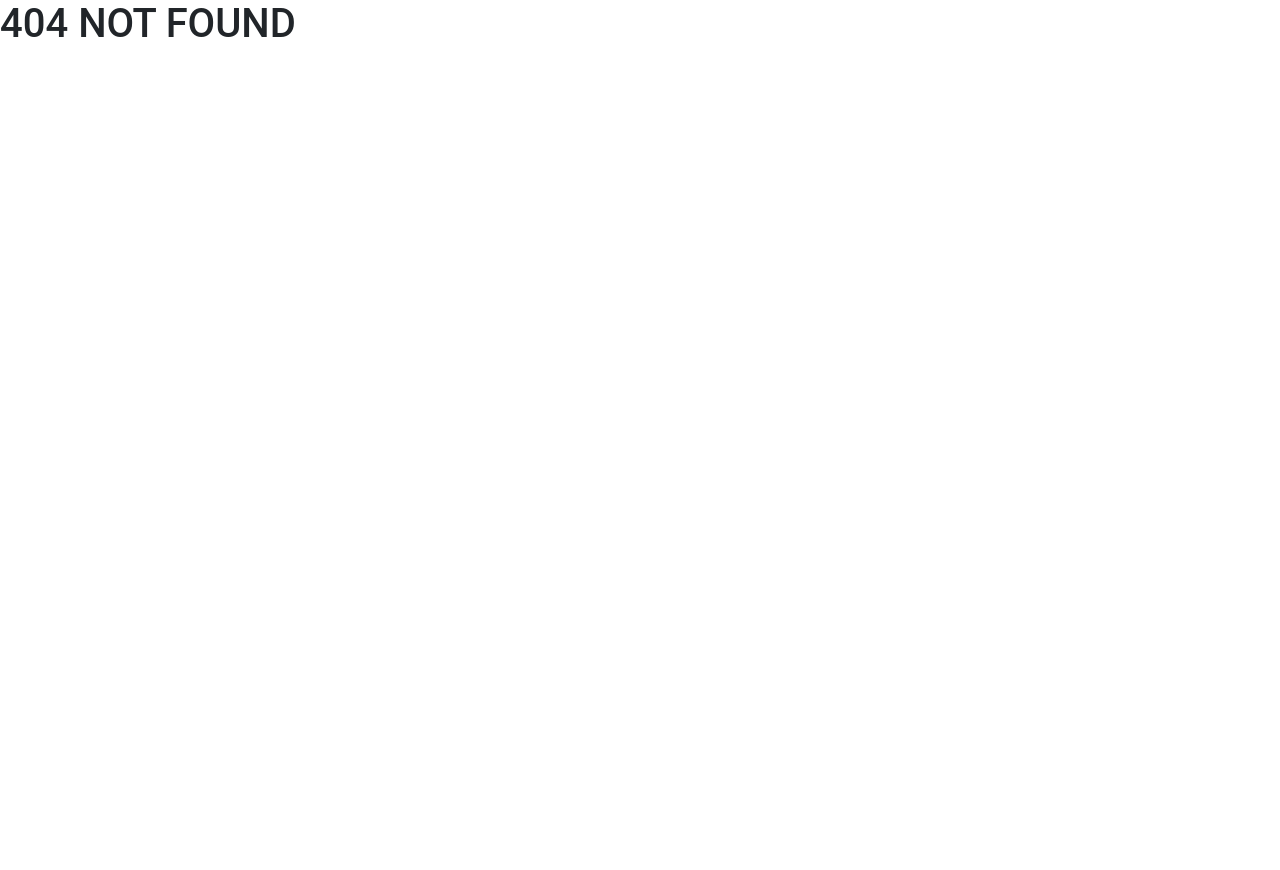
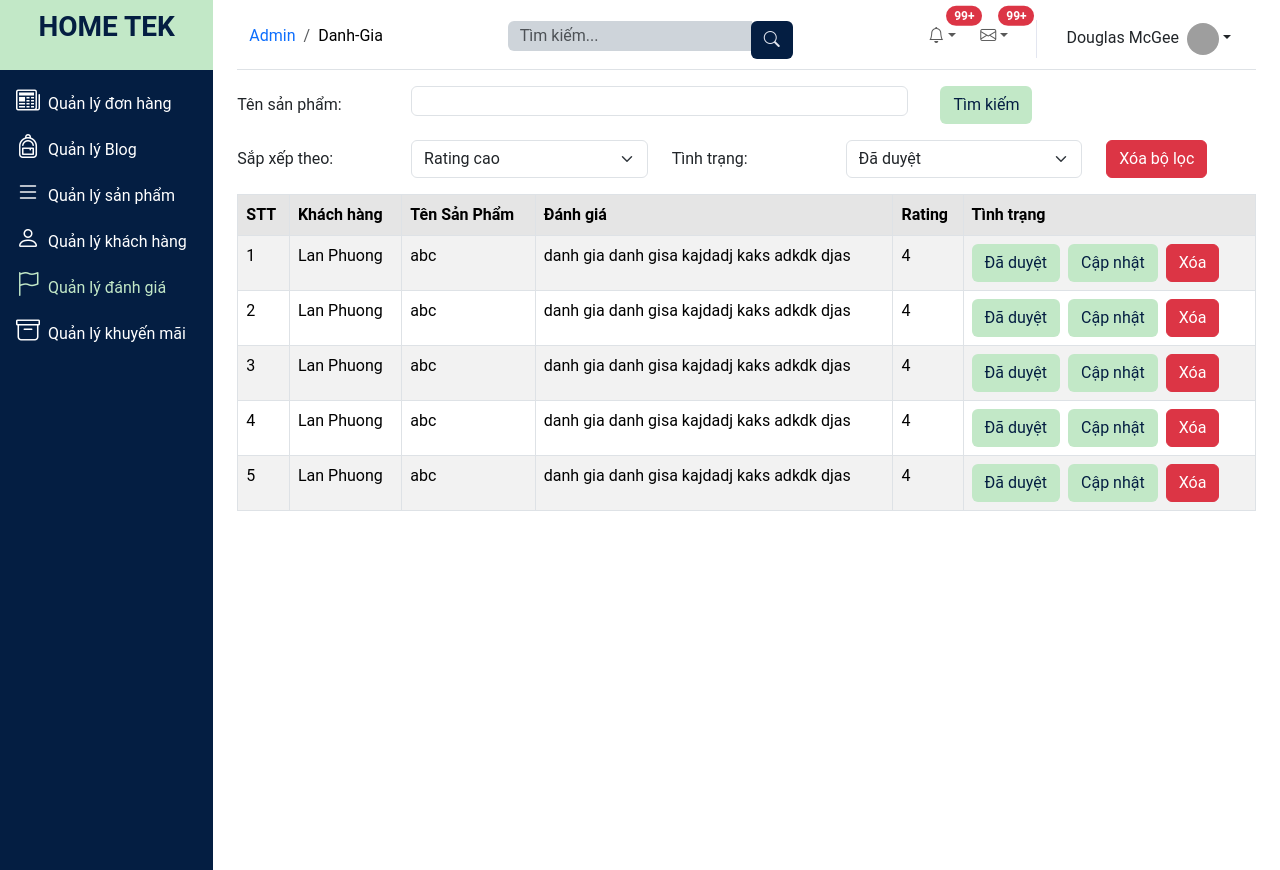
Before and after one commit to LuanPhan2911/hometek, a React (Create React App) app: page /admin/danh-gia in a window 1280 px wide. Before the commit this address had no page. Before the commit the page ends 800 px from the top, so only its background shows below. Built offline with nearby package versions, Linux system fonts and the light colour scheme; grey boxes are pictures that could not be loaded.

Commit message:
rate update

```diff
--- a/src/App.js
+++ b/src/App.js
@@ -14,6 +14,8 @@ import CategoryUpdate from "./Pages/Admin/Category/CategoryUpdate";
 import Blog from "./Pages/Admin/Blog/Blog";
 import BlogCreate from "./Pages/Admin/Blog/BlogCreate";
 import BlogUpdate from "./Pages/Admin/Blog/BlogUpdate";
+import Rate from "./Pages/Admin/Rating/Rate";
+import RateUpdate from "./Pages/Admin/Rating/RateUpdate";
 
 const App = () => {
   return (
@@ -46,11 +48,12 @@ const App = () => {
             <Route path="blog" element={<Blog />}></Route>
             <Route path="blog/create" element={<BlogCreate />}></Route>
             <Route path="blog/update" element={<BlogUpdate />}></Route>
+            <Route path="danh-gia" element={<Rate />}></Route>
+            <Route path="danh-gia/update" element={<RateUpdate />}></Route>
 
-            {/* <Route path="don-hang" element={<Product />}></Route>
+            <Route path="don-hang" element={<Product />}></Route>
 
             <Route path="khuyen-mai" element={<Customer />}></Route>
-            <Route path="danh-gia" element={<Customer />}></Route> */}
           </Route>
 
           {/* endluan */}
--- a/src/Pages/Admin/Blog/BlogCreate.js
+++ b/src/Pages/Admin/Blog/BlogCreate.js
@@ -1,5 +1,14 @@
 const BlogCreate = () => {
   return (
+    <>
+      <div className="blog-title">
+        <button className="btn bg-dark text-white">
+          <i className="bi bi-chevron-left"></i>
+        </button>
+        <span className="bg-secondary-subtle p-2 mx-2 rounded">
+          Thêm bài viết
+        </span>
+      </div>
       <div className="card">
         <div className="card-header">
           <h3 className="text-center fw-bold"> Thêm bài viết mới</h3>
@@ -41,6 +50,7 @@ const BlogCreate = () => {
           <button className="btn btn-success my-2">Lưu Blog</button>
         </div>
       </div>
+    </>
   );
 };
 export default BlogCreate;
--- a/src/Pages/Admin/Blog/BlogUpdate.js
+++ b/src/Pages/Admin/Blog/BlogUpdate.js
@@ -1,5 +1,14 @@
 const BlogUpdate = () => {
   return (
+    <>
+      <div className="blog-title">
+        <button className="btn bg-dark text-white">
+          <i className="bi bi-chevron-left"></i>
+        </button>
+        <span className="bg-secondary-subtle p-2 mx-2 rounded">
+          Sửa bài viết
+        </span>
+      </div>
       <div className="card">
         <div className="card-header">
           <h3 className="text-center fw-bold"> Sửa bài viết</h3>
@@ -41,6 +50,7 @@ const BlogUpdate = () => {
           <button className="btn btn-success my-2">Cập nhật</button>
         </div>
       </div>
+    </>
   );
 };
 export default BlogUpdate;
--- a/src/Pages/Admin/Products/Product.js
+++ b/src/Pages/Admin/Products/Product.js
@@ -87,7 +87,7 @@ const Product = () => {
           </div>
         </div>
         <div className="mb-3 row">
-          <label className="col-lg-2 col-form-label">Tên sản phẩm: </label>
+          <label className="col-lg-2 col-form-label">Khoản giá: </label>
           <div className="col-lg-3">
             <select className="form-select">
               <option>1 đến 3 triệu</option>
--- /dev/null
+++ b/src/Pages/Admin/Rating/Rate.js
@@ -0,0 +1,107 @@
+import { Link } from "react-router-dom";
+import "./Rate.scss";
+
+const Rate = () => {
+  const rates = [
+    {
+      customerName: "Lan Phuong",
+      productName: "abc",
+      rateContent: "danh gia danh gisa kajdadj kaks  adkdk djas",
+      rateScore: 4,
+    },
+    {
+      customerName: "Lan Phuong",
+      productName: "abc",
+      rateContent: "danh gia danh gisa kajdadj kaks  adkdk djas",
+      rateScore: 4,
+    },
+    {
+      customerName: "Lan Phuong",
+      productName: "abc",
+      rateContent: "danh gia danh gisa kajdadj kaks  adkdk djas",
+      rateScore: 4,
+    },
+    {
+      customerName: "Lan Phuong",
+      productName: "abc",
+      rateContent: "danh gia danh gisa kajdadj kaks  adkdk djas",
+      rateScore: 4,
+    },
+    {
+      customerName: "Lan Phuong",
+      productName: "abc",
+      rateContent: "danh gia danh gisa kajdadj kaks  adkdk djas",
+      rateScore: 4,
+    },
+  ];
+  return (
+    <>
+      <div className="rate-filter">
+        <div className="mb-3 row">
+          <label className="col-lg-2 col-form-label">Tên sản phẩm: </label>
+          <div className="col-lg-6">
+            <input className="form-control" />
+          </div>
+          <div className="col-lg-4">
+            <button className="btn search-btn mx-2">Tìm kiếm</button>
+          </div>
+        </div>
+        <div className="mb-3 row">
+          <label className="col-lg-2 col-form-label">Sắp xếp theo: </label>
+          <div className="col-lg-3">
+            <select className="form-select">
+              <option>Rating cao</option>
+              <option>Rating thấp</option>
+            </select>
+          </div>
+          <label className="col-lg-2 col-form-label">Tình trạng: </label>
+          <div className="col-lg-3">
+            <select className="form-select">
+              <option>Đã duyệt</option>
+              <option>Chưa duyệt</option>
+            </select>
+          </div>
+          <div className="col-lg-2">
+            <button className="btn btn-danger">Xóa bộ lọc</button>
+          </div>
+        </div>
+      </div>
+      <div className="rate-table">
+        <table className="table table-hover table-bordered table-striped">
+          <thead className="table-active">
+            <tr>
+              <th>STT</th>
+              <th>Khách hàng</th>
+              <th>Tên Sản Phẩm</th>
+              <th>Đánh giá</th>
+              <th>Rating</th>
+              <th>Tình trạng</th>
+            </tr>
+          </thead>
+          <tbody>
+            {rates?.length > 0 &&
+              rates?.map((item, index) => {
+                return (
+                  <tr key={item.categoryId}>
+                    <td>{index + 1}</td>
+                    <td>{item.customerName}</td>
+                    <td>{item.productName}</td>
+                    <td>{item.rateContent}</td>
+                    <td>{item.rateScore}</td>
+                    <td>
+                      <button className="btn active-btn">Đã duyệt</button>
+                      <Link className="btn edit-btn mx-2" to={"update"}>
+                        Cập nhật
+                      </Link>
+                      <button className="btn btn-danger">Xóa</button>
+                    </td>
+                  </tr>
+                );
+              })}
+          </tbody>
+        </table>
+      </div>
+    </>
+  );
+};
+export default Rate;
--- /dev/null
+++ b/src/Pages/Admin/Rating/Rate.scss
@@ -0,0 +1,14 @@
+.rate-filter {
+  .search-btn,
+  .add-btn {
+    color: #041e42;
+    background: #c2e8c7;
+  }
+}
+.rate-table {
+  .edit-btn,
+  .active-btn {
+    color: #041e42;
+    background: #c2e8c7;
+  }
+}
--- /dev/null
+++ b/src/Pages/Admin/Rating/RateUpdate.js
@@ -0,0 +1,53 @@
+import { Link } from "react-router-dom";
+import "./RateUpdate.scss";
+const RateUpdate = () => {
+  return (
+    <>
+      <div className="rate-title">
+        <button className="btn title-btn">
+          <i className="bi bi-chevron-left"></i>
+        </button>
+        <span className="bg-secondary-subtle p-2 mx-2 rounded">
+          Cập nhật tình trạng đánh giá
+        </span>
+      </div>
+      <div className="rate-customer d-flex justify-content-between border-bottom py-2">
+        <h3 className="fw-bolder">Mai Thuong</h3>
+        <span className="bg-warning-subtle p-2">Đang chờ duyệt</span>
+      </div>
+      <div className="rate-content">
+        <div className="rate-content-title fw-bold fs-6">Chi tiết đánh giá</div>
+        <table className="table table-hover table-bordered table-striped">
+          <thead className="table-active">
+            <tr>
+              <th>Đánh giá</th>
+              <th>Sản phẩm</th>
+              <th>Rating</th>
+              <th>Ngày</th>
+            </tr>
+          </thead>
+          <tbody>
+            <tr>
+              <td>asaksladnsdklsdsdmlsd ksakán akakskạ</td>
+              <td>Nồi chiên</td>
+              <td>4</td>
+              <td>
+                12/12/2023 <i className="bi bi-check-square"></i>
+              </td>
+            </tr>
+          </tbody>
+        </table>
+      </div>
+      <div className="rate-update d-flex">
+        <div className="col-lg-2">
+          <select className="form-select">
+            <option>Đã duyệt</option>
+            <option>Đang chờ</option>
+          </select>
+        </div>
+        <button className="btn edit-btn">Cập nhật</button>
+      </div>
+    </>
+  );
+};
+export default RateUpdate;
--- /dev/null
+++ b/src/Pages/Admin/Rating/RateUpdate.scss
@@ -0,0 +1,12 @@
+.rate-title {
+  .title-btn {
+    background: #041e42;
+    color: #fff;
+  }
+}
+.rate-update {
+  .edit-btn {
+    color: #041e42;
+    background: #c2e8c7;
+  }
+}
```
Lines whose indentation alone changed are shown as unchanged.
